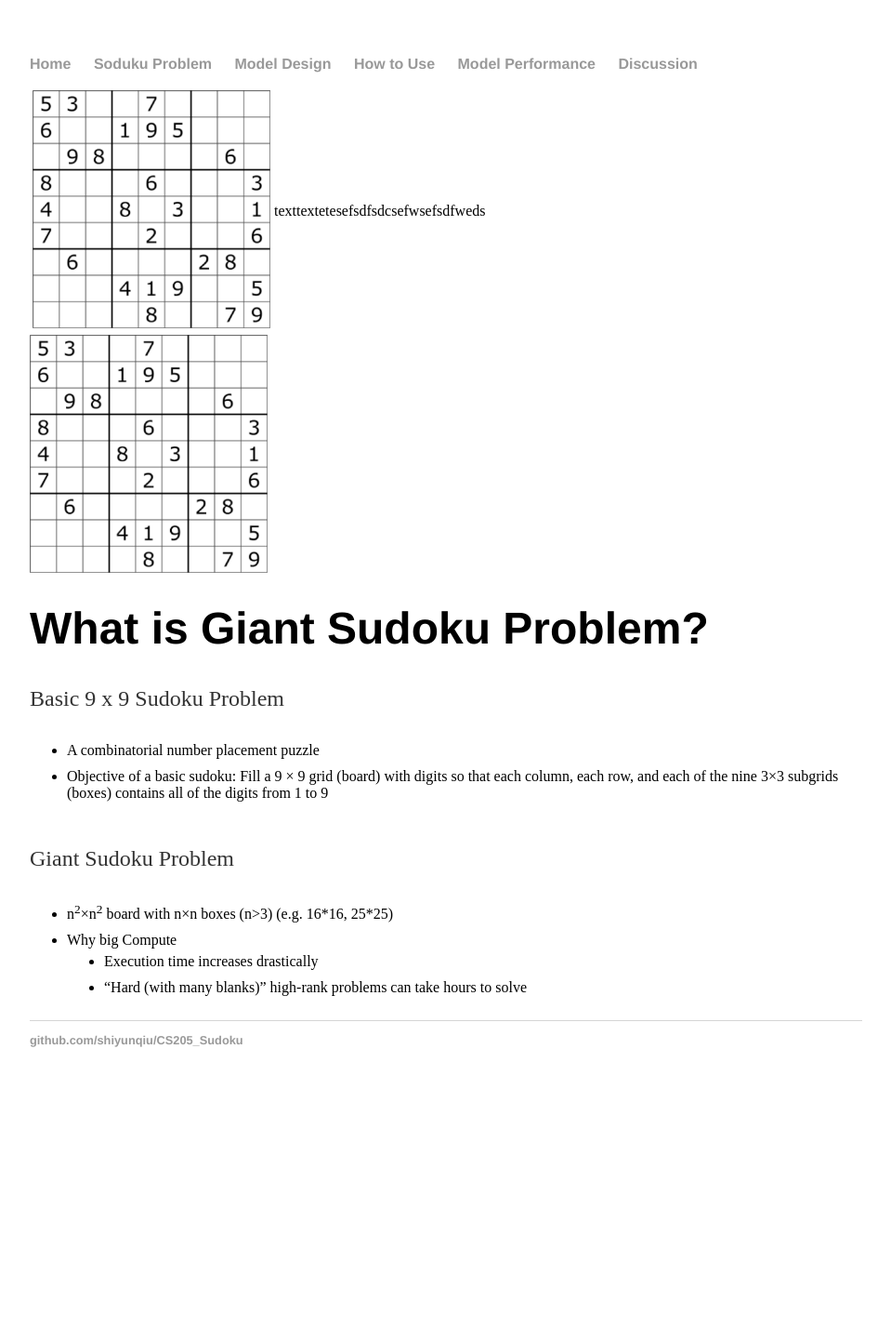
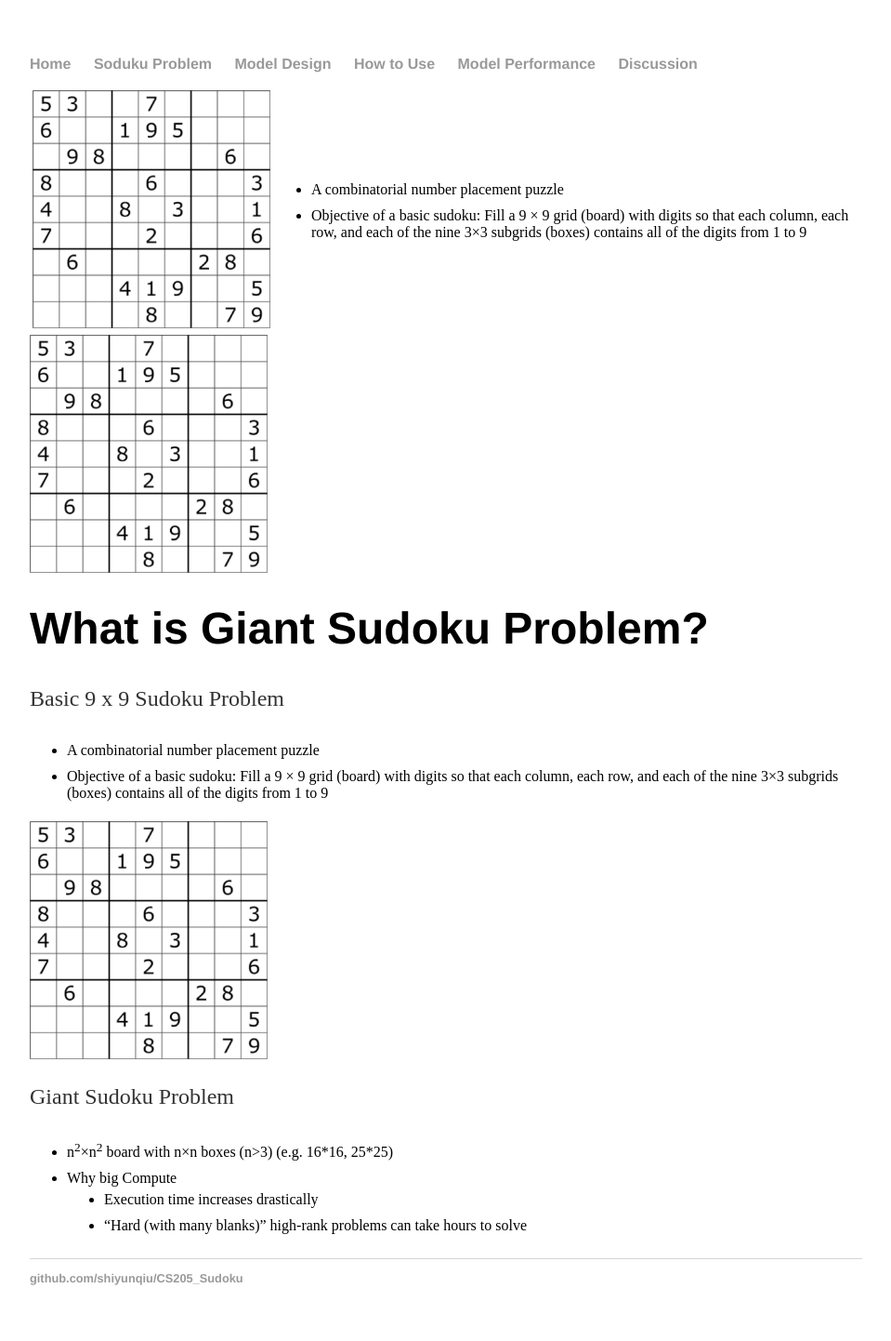
Before and after one commit to shuxiangru/CS205_G1.github.io, a Jekyll site: the page built from sudoku/index.html, in a window 1280 px wide. Shown: the whole page at 93% size, without its empty margins (160-1119 px from the left). Built offline with Jekyll 4.4.1, drawn with Linux system fonts in a browser that asks for light colours; before the commit the page ends 1186 px from its top, so only the background shows below that.

Commit message:
Update index.html

```diff
--- a/sudoku/index.html
+++ b/sudoku/index.html
@@ -7,7 +7,11 @@ title: sudoku intro
 		<table>
     			<tr>
         			<td><img src="/CS205_G1.github.io/img/basic_sudoku.png" alt="basic_sudoku" width="256" height="256"></td>
-        			<td>texttextetesefsdfsdcsefwsefsdfweds</td>
+        			<td><ul style="list-style-type:disc">
+				  <li>A combinatorial number placement puzzle</li>
+				  <li>Objective of a basic sudoku: Fill a 9 × 9 grid (board) with digits so that each column,
+					  each row, and each of the nine 3×3 subgrids (boxes) contains all of the digits from 1 to 9</li>
+				</ul></td>
    			 </tr>
 		</table>
 		<div class="clearfix float_right">
@@ -21,7 +25,7 @@ title: sudoku intro
 					  each row, and each of the nine 3×3 subgrids (boxes) contains all of the digits from 1 to 9</li>
 				</ul>
 			</div>
-
+			<img src="/CS205_G1.github.io/img/basic_sudoku.png" alt="basic_sudoku" width="256" height="256">
 		</div class="clearfix float_right">
 
 		<div>
```
